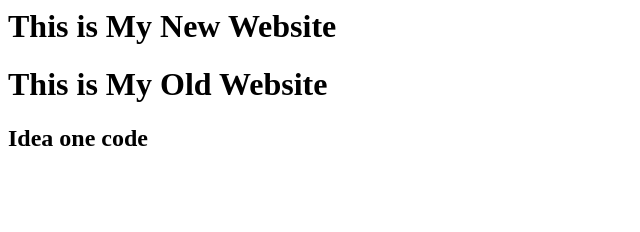
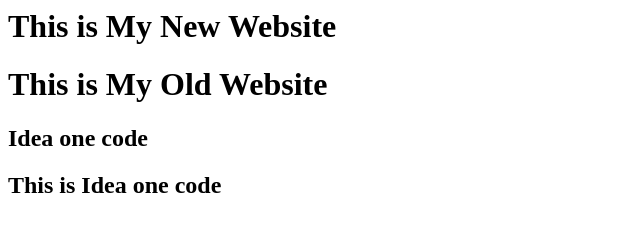
Before and after one commit to AvinashGuptaKV/WebReport, a plain HTML site: page index.html in a window 1280 px wide. Shown: the whole page, without its empty margins (0-640 px from the left). Drawn offline with Linux system fonts and the light colour scheme.

Commit message:
idea 1 code

```diff
--- a/index.html
+++ b/index.html
@@ -1,3 +1,4 @@
 <h1>This is My New Website</h1>
 <h1>This is My Old Website</h1>
 <h2>Idea one code</h2>
+<h2>This is Idea one code</h2>
```
